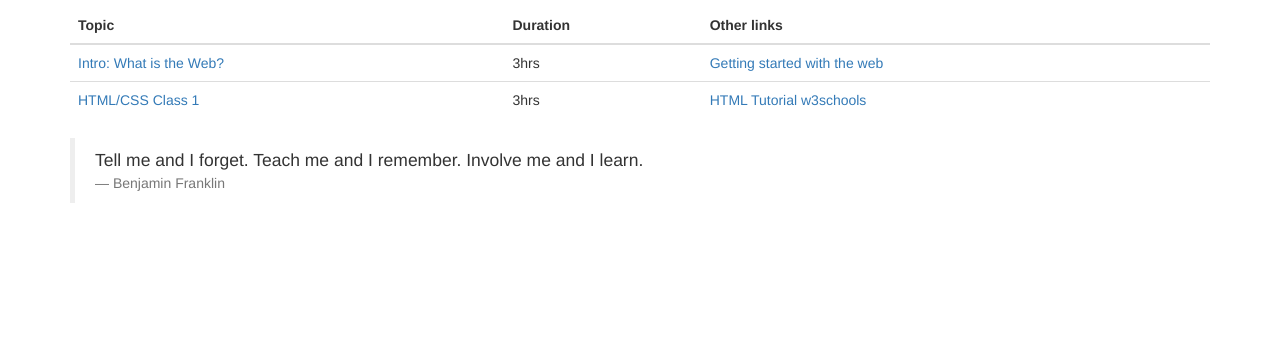
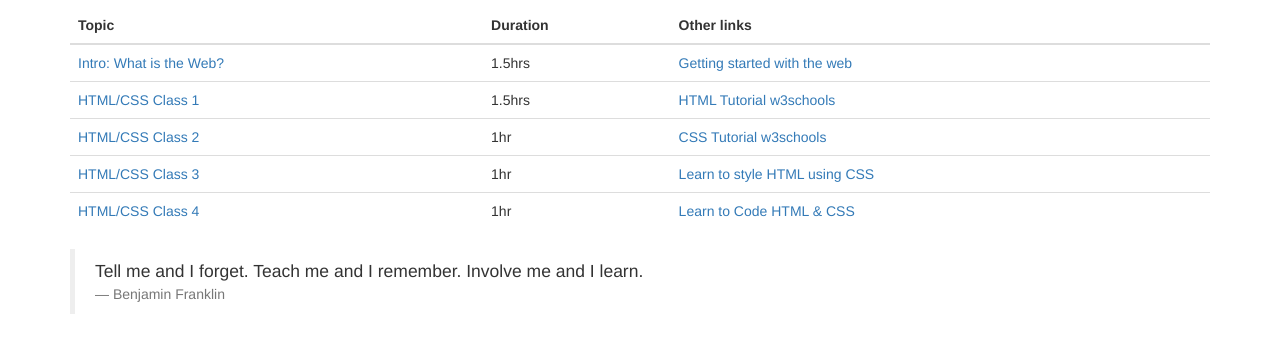
Before and after one commit to muzykin/testqu2025, a plain HTML site: page index.html in a window 1280 px wide. Shown: the part 106-458 px from the top of the page. Drawn offline with Linux system fonts and the light colour scheme.

Commit message:
index update

```diff
--- a/index.html
+++ b/index.html
@@ -15,11 +15,21 @@
             <tr><th>Topic<th>Duration <th>Other links
         <tbody>
             <tr><td><a href="intro/index.html">Intro: What is the Web?</a>
-                <td>3hrs
+                <td>1.5hrs
                 <td> <a href="https://developer.mozilla.org/en-US/docs/Learn/Getting_started_with_the_web"> Getting started with the web</a></td>
             <tr><td><a href="html-css/class1.html">HTML/CSS Class 1</a>
-                <td>3hrs
+                <td>1.5hrs
                 <td> <a href="https://www.w3schools.com/html/default.asp">HTML Tutorial w3schools</a>
+            <tr><td><a href="html-css/class2.html">HTML/CSS Class 2</a>
+                <td>1hr
+                <td> <a href="https://www.w3schools.com/css/default.asp">CSS Tutorial w3schools</a>
+            <tr><td><a href="html-css/class3.html">HTML/CSS Class 3</a>
+                <td>1hr
+                <td> <a href="https://developer.mozilla.org/en-US/docs/Learn/CSS">Learn to style HTML using CSS</a>
+
+            <tr><td><a href="html-css/class4.html">HTML/CSS Class 4</a>
+                <td>1hr
+                <td> <a href="https://learn.shayhowe.com/html-css/">Learn to Code HTML & CSS</a>
         </table>
         <blockquote style="align-content: center;">
             Tell me and I forget. Teach me and I remember. Involve me and I learn.
```
